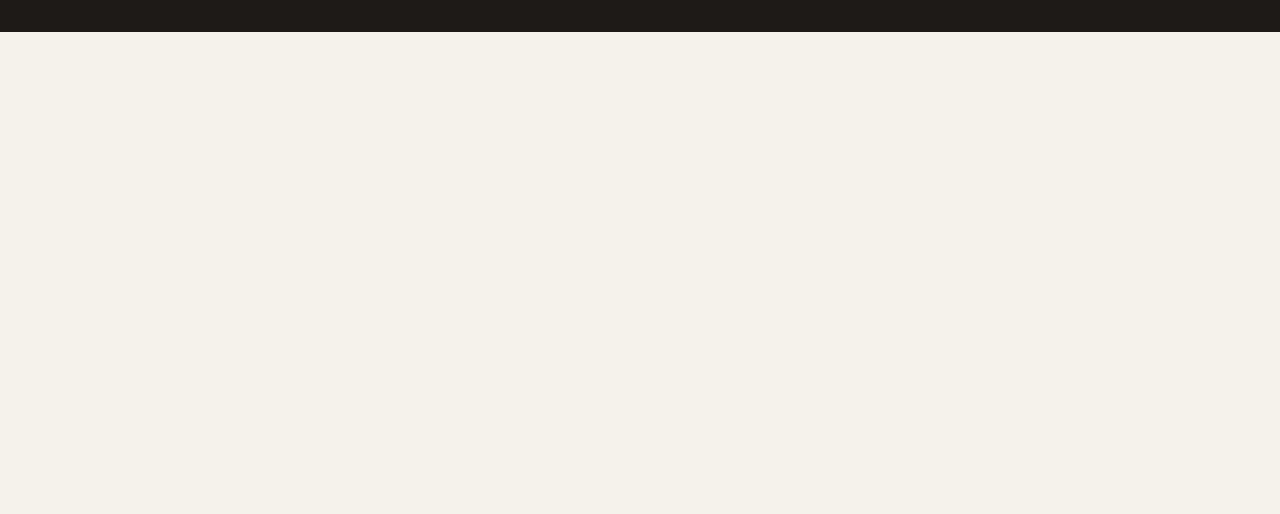
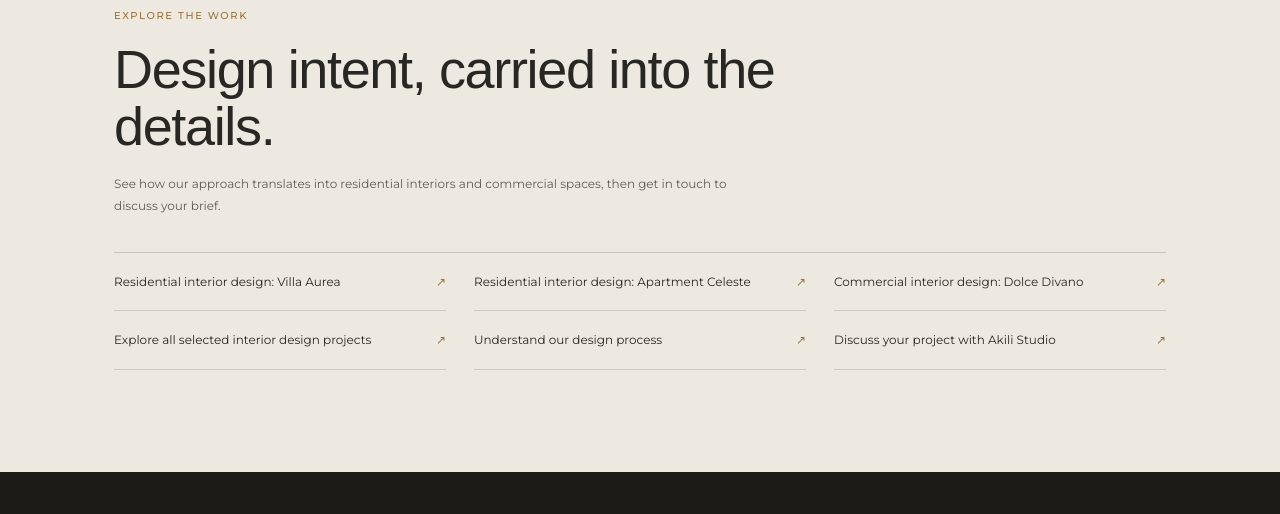
Before and after one commit to khalidakili96-ops/akili-studio-v2, a plain HTML site: page services.html in a window 1280 px wide. Shown: the part 5748-6262 px from the top of the page. Before the commit the page ends 5780 px from the top, so only its background shows below. Drawn offline with Linux system fonts and the light colour scheme; a web font is replaced by a local one.

Commit message:
Add contextual internal links to services.html

```diff
--- a/services.html
+++ b/services.html
@@ -118,6 +118,7 @@
 <div><p>Begin with the brief.</p><h2>Build the right direction<br>before the details begin.</h2><p>Explore the work in our <a href="projects" style="color:inherit;text-decoration:underline;text-underline-offset:5px">selected projects</a>, then tell us about your own brief.</p><a class="button button-outline-light" href="application.html">Begin a Project</a></div>
 </section>
 </main>
+<section class="internal-link-hub" aria-labelledby="internal-links-title"><div class="container"><p class="link-hub-eyebrow">Explore the work</p><h2 id="internal-links-title">Design intent, carried into the details.</h2><p class="link-hub-intro">See how our approach translates into residential interiors and commercial spaces, then get in touch to discuss your brief.</p><nav class="link-hub-list" aria-label="Related services and projects"><a href="villa-aurea.html">Residential interior design: Villa Aurea <span aria-hidden="true">↗</span></a><a href="apartment-celeste.html">Residential interior design: Apartment Celeste <span aria-hidden="true">↗</span></a><a href="dolce-divano.html">Commercial interior design: Dolce Divano <span aria-hidden="true">↗</span></a><a href="projects.html">Explore all selected interior design projects <span aria-hidden="true">↗</span></a><a href="about.html">Understand our design process <span aria-hidden="true">↗</span></a><a href="contact.html">Discuss your project with Akili Studio <span aria-hidden="true">↗</span></a></nav></div></section>
 <footer><div class="container footer-inner"><a class="brand-logo" href="/" aria-label="Akili Studio home"><img src="assets/akili-logo.svg" alt="Akili Studio"></a><p>© 2026 Akili Studio · Cairo, Egypt</p><div class="footer-contacts"><a href="mailto:akilis.studios@gmail.com">Email</a><a href="tel:+201149564506">+20 114 956 4506</a><a href="https://www.instagram.com/akili.studios/" aria-label="Akili Studio on Instagram" rel="me">Instagram</a></div></div></footer>
 <script defer src="site.js?v=8"></script>
 </body></html>
```
